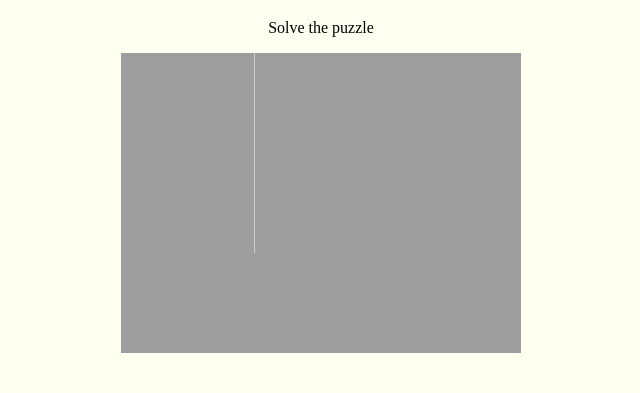
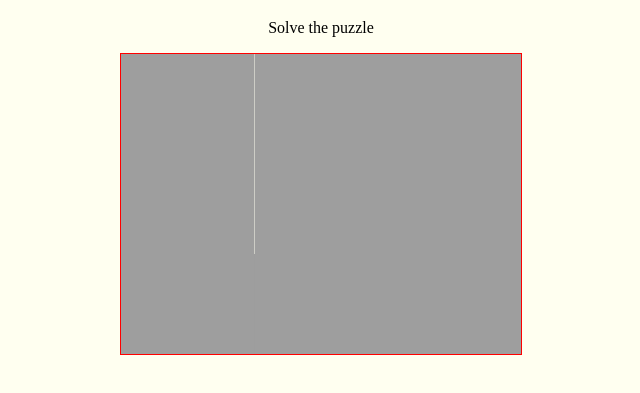
Before and after one commit to carlosbollero/Puzzle, a plain HTML site: page index.html in a window 1280 px wide. Shown: the part 61-454 px from the top of the page, without its empty margins (319-959 px from the left). Drawn offline with Linux system fonts and the light colour scheme.

Commit message:
ultimo cambio

```diff
--- a/puzzle.js
+++ b/puzzle.js
@@ -1,8 +1,8 @@
-
 var canvas = document.getElementById("myCanvas");
 var ctx = canvas.getContext("2d");
 var cw = canvas.width;
 var ch = canvas.height;
+
 
 var rows = 3;
 var cols = 3;
@@ -55,4 +55,8 @@ img.onload = start;
 img.src = 'http://www.html5canvastutorials.com/demos/assets/darth-vader.jpg';
 
 
+
+
+
+
 /*imageObj.src = 'http://www.html5canvastutorials.com/demos/assets/darth-vader.jpg';*/
--- a/style.css
+++ b/style.css
@@ -5,6 +5,6 @@ body {
 	text-align: center;
 }
 
-#canvas{
+#myCanvas{
     border:1px solid red;
 }
```
